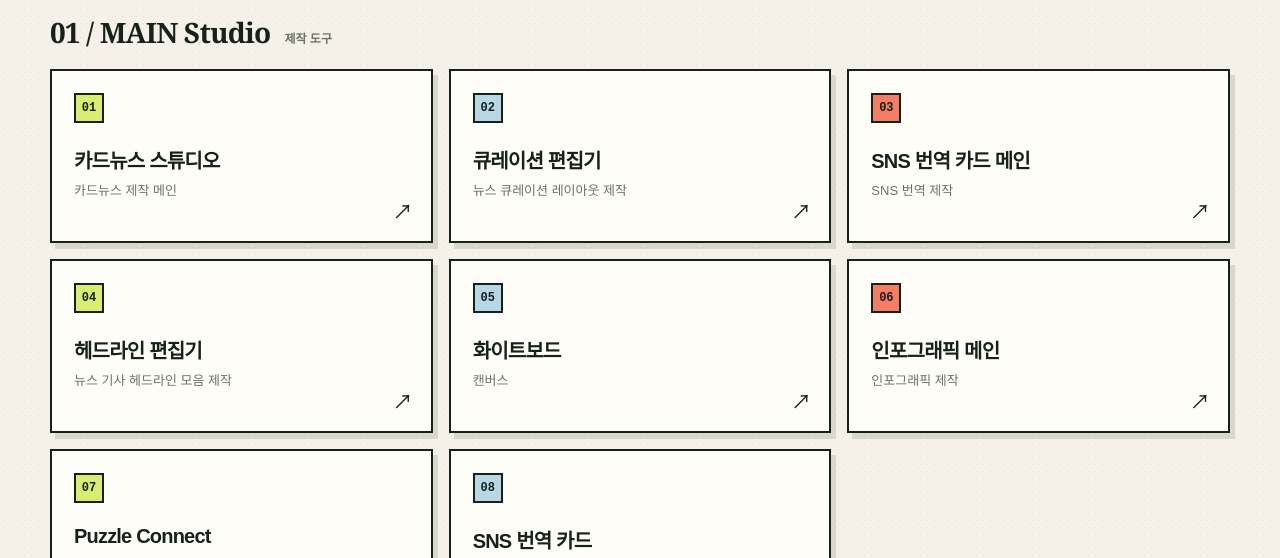
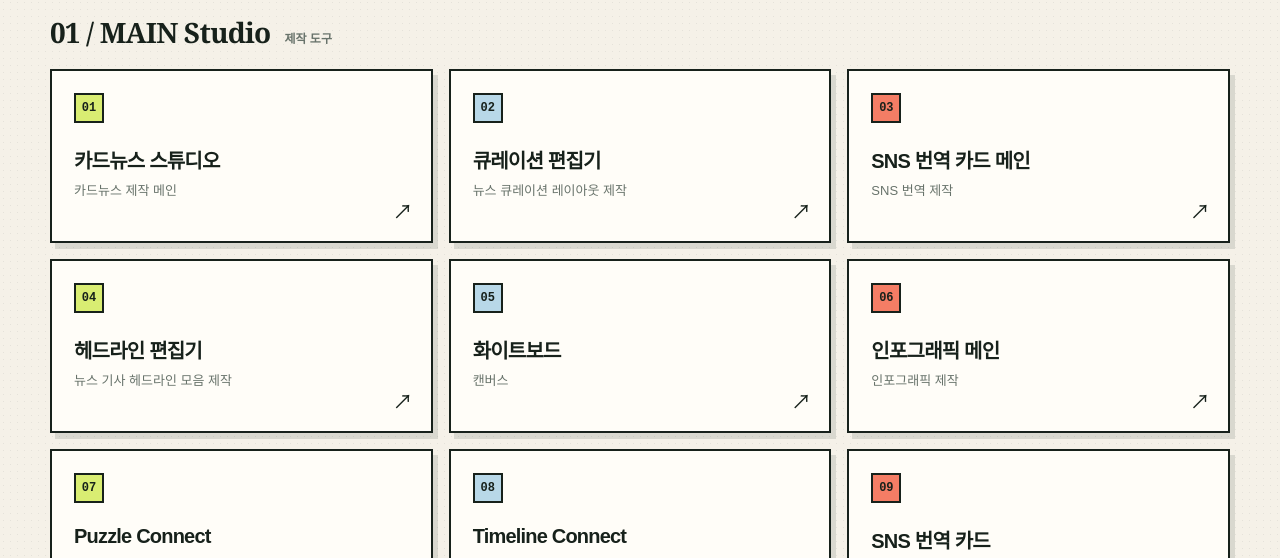
Before and after one commit to west150off/west150wk, a plain HTML site: page west150daily/index.html in a window 1280 px wide. Shown: the part 386-944 px from the top of the page. Drawn offline with Linux system fonts and the light colour scheme.

Commit message:
Update index.html

```diff
--- a/west150daily/index.html
+++ b/west150daily/index.html
@@ -129,7 +129,8 @@
           <a class="menu-card" href="canvas.html"><span class="number">05</span><h3>화이트보드</h3><p>캔버스</p><span class="arrow" aria-hidden="true">↗</span></a>
           <a class="menu-card" href="infomain.html"><span class="number">06</span><h3>인포그래픽 메인</h3><p>인포그래픽 제작</p><span class="arrow" aria-hidden="true">↗</span></a>
           <a class="menu-card" href="linkmain.html"><span class="number">07</span><h3>Puzzle Connect</h3><p>링크와 자료를 연결하는 보드</p><span class="arrow" aria-hidden="true">↗</span></a>
-          <a class="menu-card" href="sns.html"><span class="number">08</span><h3>SNS 번역 카드</h3><p>SNS 번역 제작</p><span class="arrow" aria-hidden="true">↗</span></a>
+          <a class="menu-card" href="timeline.html"><span class="number">08</span><h3>Timeline Connect</h3><p>타임라인, 관계도 제작</p><span class="arrow" aria-hidden="true">↗</span></a>
+          <a class="menu-card" href="sns.html"><span class="number">09</span><h3>SNS 번역 카드</h3><p>SNS 번역 제작</p><span class="arrow" aria-hidden="true">↗</span></a>
         </div>
       </section>
 
```
